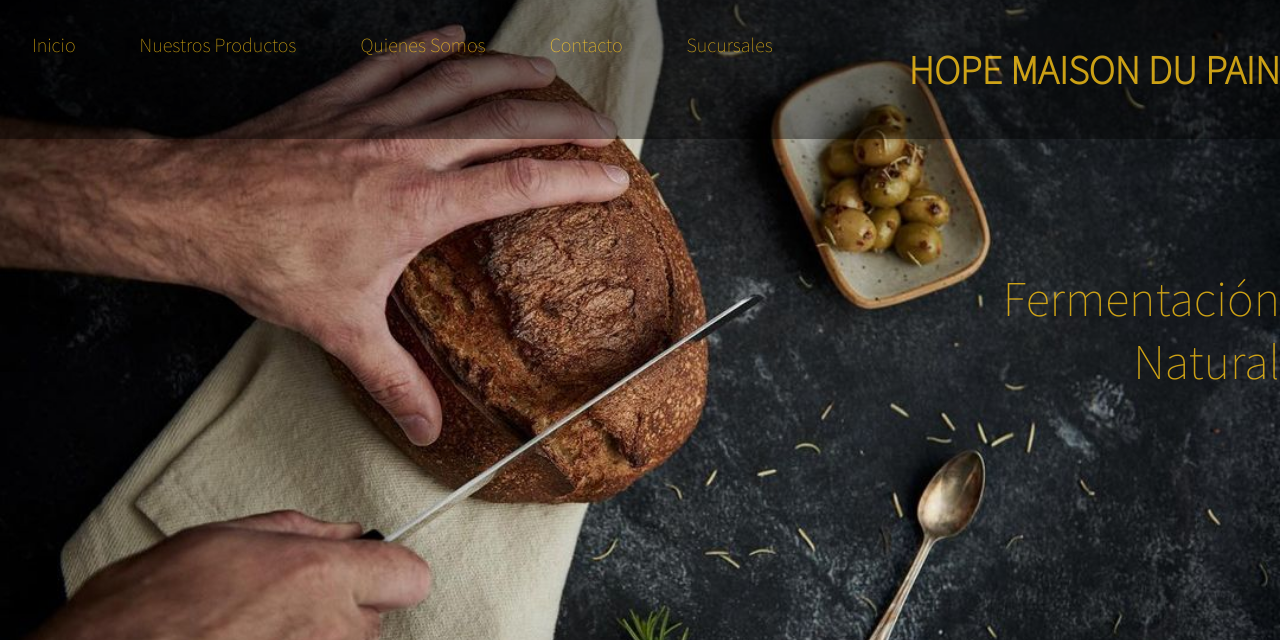
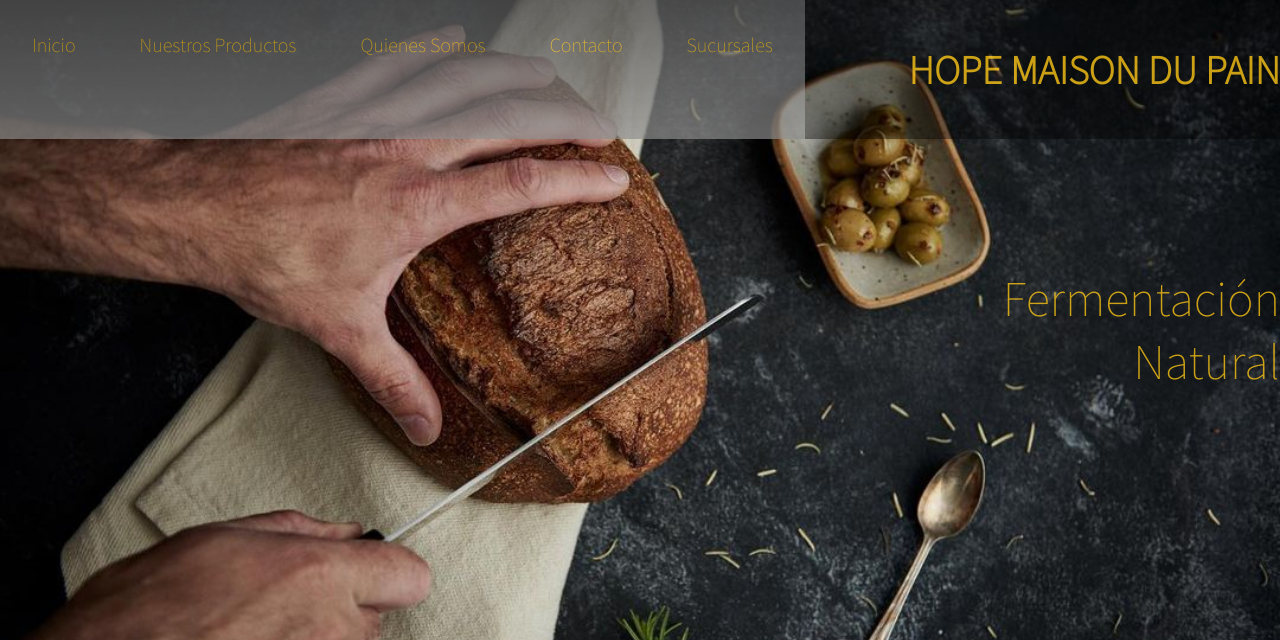
Before and after one commit to NadiaGallag/MaisonGallardo, a plain HTML site: page index.html in a window 1280 px wide. Shown: the top 640 px of the page. Drawn offline with Linux system fonts and the light colour scheme; a web font is replaced by a local one.

Commit message:
agrego gradientes

```diff
--- a/styles/style.css
+++ b/styles/style.css
@@ -98,6 +98,11 @@ h1:hover{
 
 .header_navegation_desp {
     display: flex;
+}
+
+.header_navegation_desp:hover{
+    /* gradiente */
+    background-image: linear-gradient(to top, rgba(169, 169, 169, 0.722), rgb(83, 83, 83));
 }
 
 .header_navegation_desp li{
```
